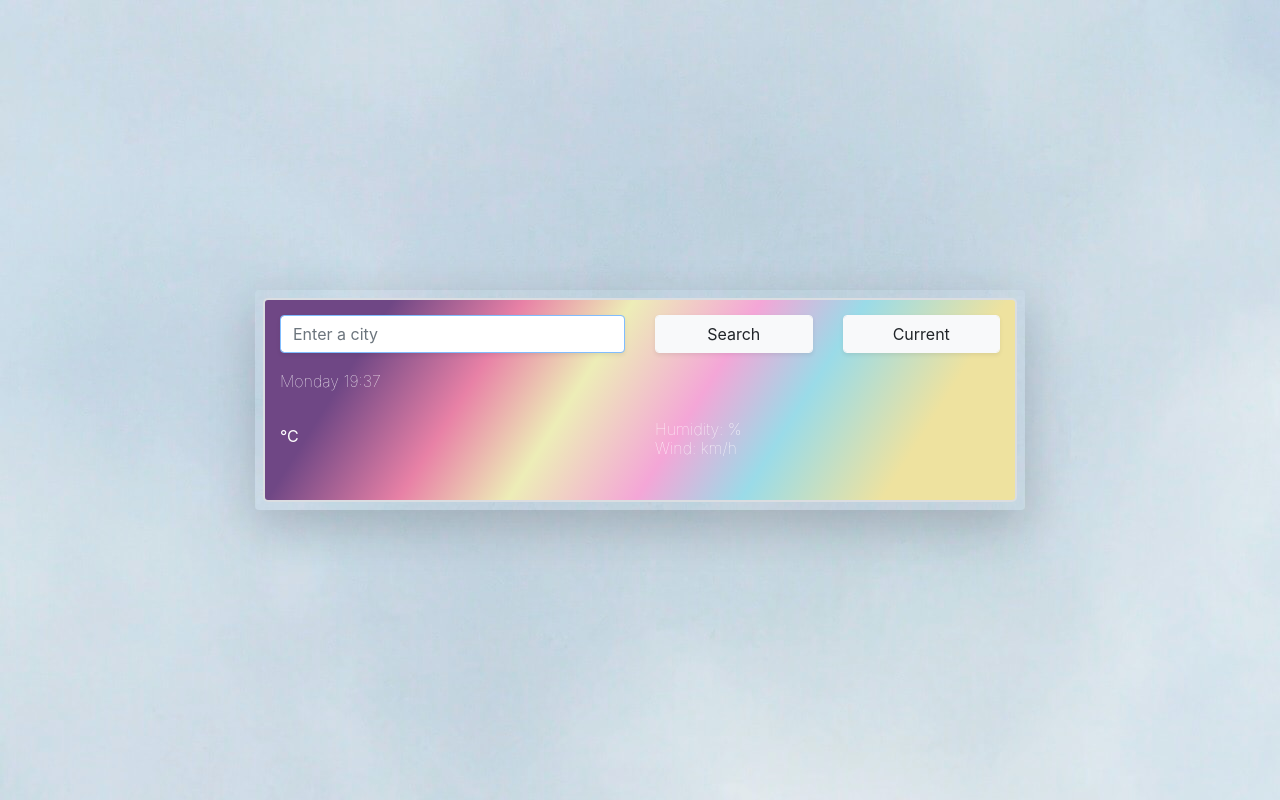
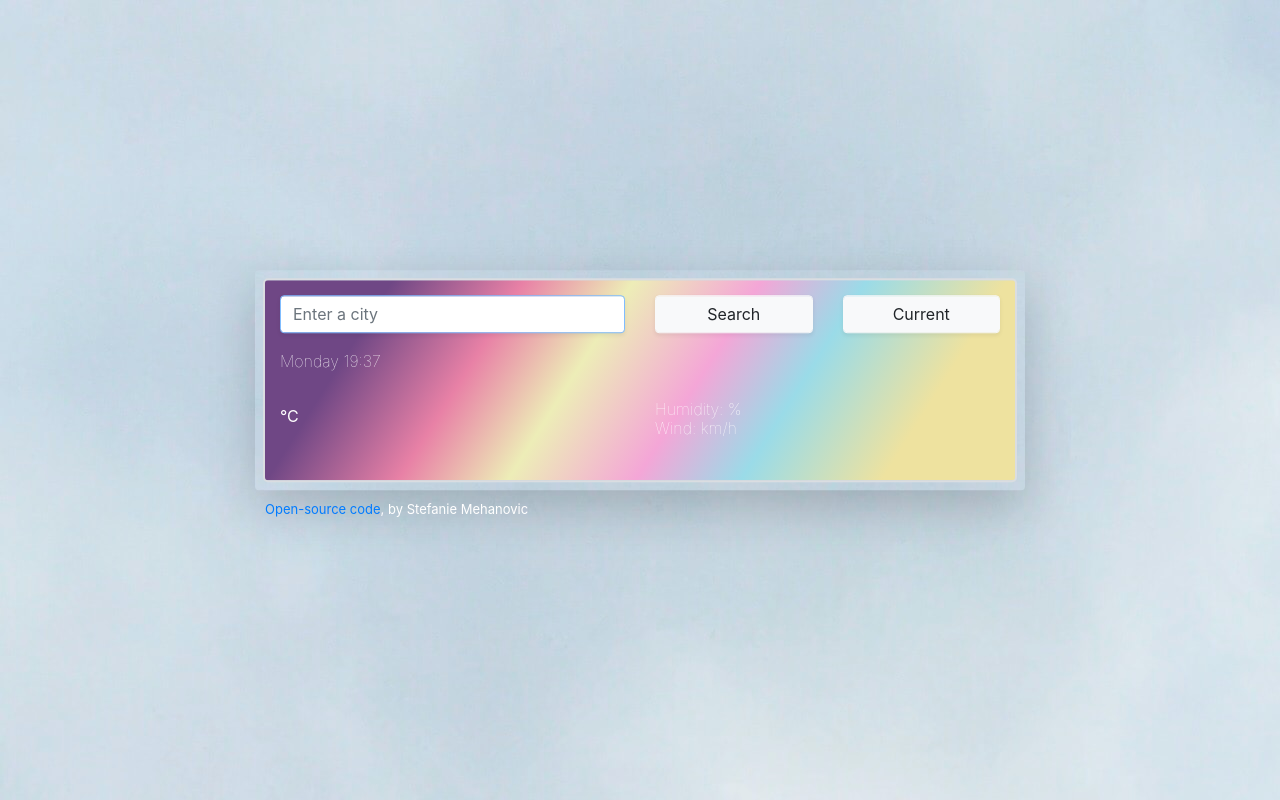
Before and after one commit to StefanieLynn9008/my-weather-app-project, a plain HTML site: page index.html in a window 1280 px wide. Drawn offline with nearby package versions, Linux system fonts and the light colour scheme; no server answers.

Commit message:
Added GitHub link, and did some more CSS Styling

```diff
--- a/index.html
+++ b/index.html
@@ -71,7 +71,15 @@
           </div>
         </div>
       </div>
+      <p class="githubLink">
+        <a
+          href="https://github.com/StefanieLynn9008/my-weather-app-project"
+          target="_blank"
+          >Open-source code</a
+        >, by Stefanie Mehanovic
+      </p>
     </div>
+
     <script src="weatherapp2js.js"></script>
   </body>
 </html>
--- a/weatherapp2css.css
+++ b/weatherapp2css.css
@@ -80,3 +80,8 @@ li {
 .search-form {
   margin-bottom: 20px;
 }
+
+.githubLink {
+  font-size: small;
+  margin: 10px;
+}
```
